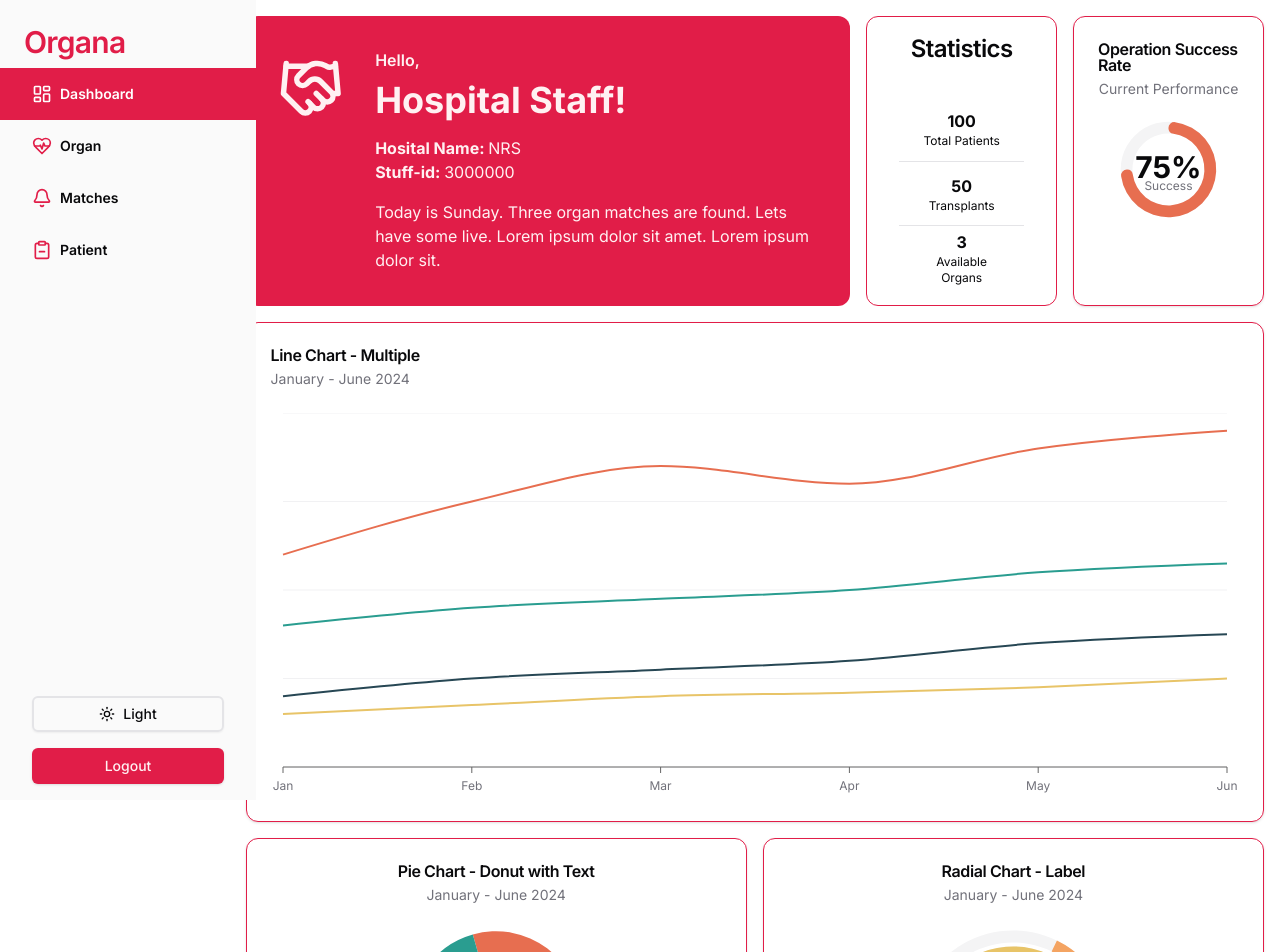
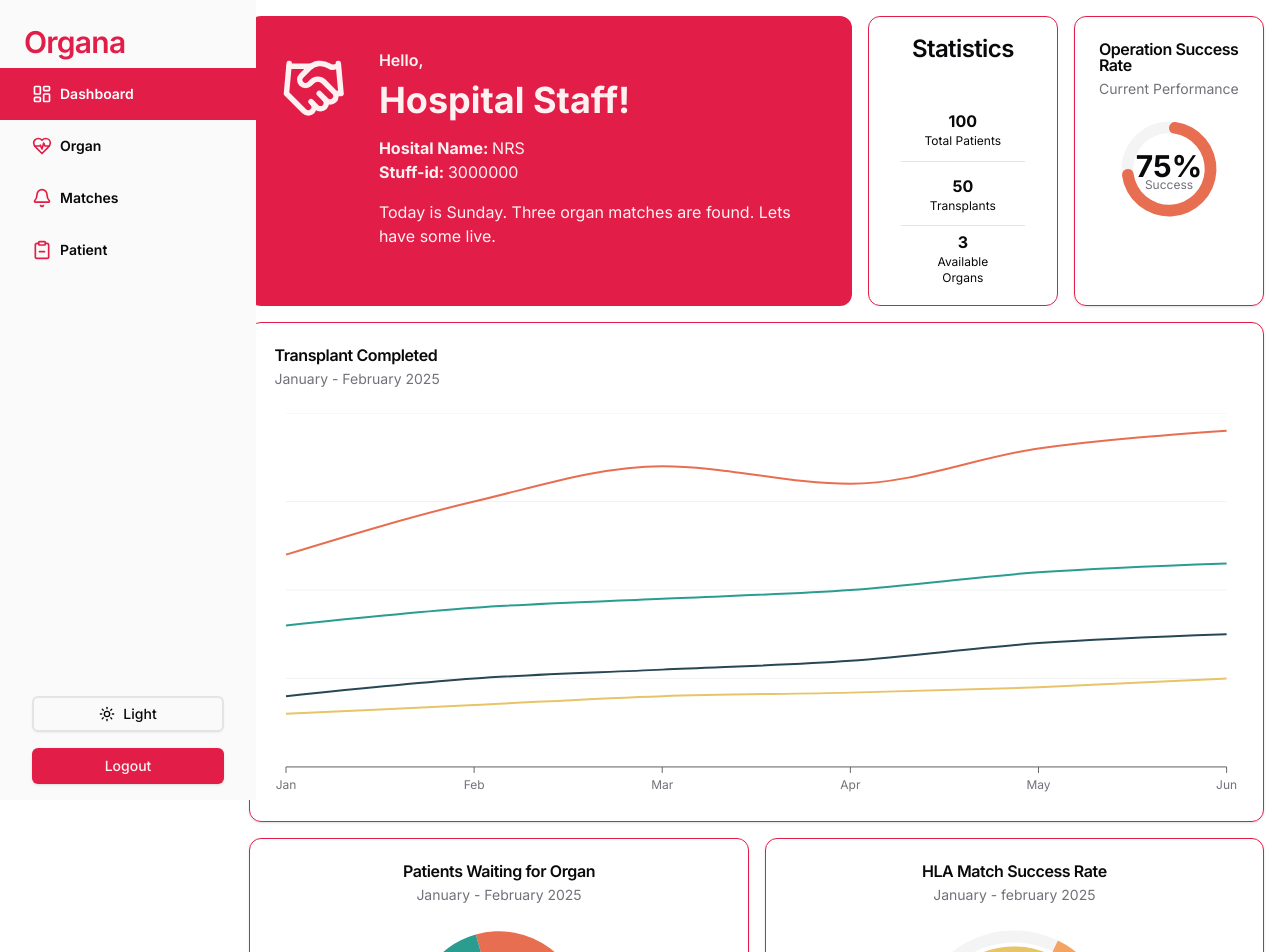
Before and after one commit to msanchariii/organa, a Next.js app in the folder frontend/: page /dashboard in a window 1280 px wide. Shown: the top 952 px of the page. Built offline with nearby package versions, Linux system fonts and the light colour scheme.

Commit message:
Dashboard

```diff
--- a/frontend/src/app/(user)/dashboard/page.tsx
+++ b/frontend/src/app/(user)/dashboard/page.tsx
@@ -28,8 +28,7 @@ const DashboardPage = () => {
                             </div>
                             <p className="max-w-[550px] text-wrap">
                                 Today is Sunday. Three organ matches are found.
-                                Lets have some live. Lorem ipsum dolor sit amet.
-                                Lorem ipsum dolor sit.
+                                Lets have some live.
                             </p>
                         </div>
                     </div>
--- a/frontend/src/components/charts/HlaMatchSuccessRate.tsx
+++ b/frontend/src/components/charts/HlaMatchSuccessRate.tsx
@@ -56,8 +56,8 @@ export function HlaMatchSuccessRate() {
     return (
         <Card className="border-primary flex h-full w-full flex-col bg-transparent">
             <CardHeader className="items-center pb-0">
-                <CardTitle>Radial Chart - Label</CardTitle>
-                <CardDescription>January - June 2024</CardDescription>
+                <CardTitle>HLA Match Success Rate</CardTitle>
+                <CardDescription>January - february 2025</CardDescription>
             </CardHeader>
             <CardContent className="flex-1 pb-0">
                 <ChartContainer
--- a/frontend/src/components/charts/PatientWaitingByOrganType.tsx
+++ b/frontend/src/components/charts/PatientWaitingByOrganType.tsx
@@ -67,8 +67,8 @@ export function PatientWaitingByOrganType() {
     return (
         <Card className="border-primary flex h-full w-full flex-col bg-transparent">
             <CardHeader className="items-center pb-0">
-                <CardTitle>Pie Chart - Donut with Text</CardTitle>
-                <CardDescription>January - June 2024</CardDescription>
+                <CardTitle>Patients Waiting for Organ</CardTitle>
+                <CardDescription>January - February 2025</CardDescription>
             </CardHeader>
             <CardContent className="flex-1 pb-0">
                 <ChartContainer
--- a/frontend/src/components/charts/TransplantCompleted.tsx
+++ b/frontend/src/components/charts/TransplantCompleted.tsx
@@ -57,8 +57,8 @@ export function TransplantCompleted() {
     return (
         <Card className="border-primary h-full w-full bg-transparent">
             <CardHeader>
-                <CardTitle>Line Chart - Multiple</CardTitle>
-                <CardDescription>January - June 2024</CardDescription>
+                <CardTitle>Transplant Completed</CardTitle>
+                <CardDescription>January - February 2025</CardDescription>
             </CardHeader>
             <CardContent>
                 <ChartContainer config={chartConfig} className="h-96 w-full">
```
